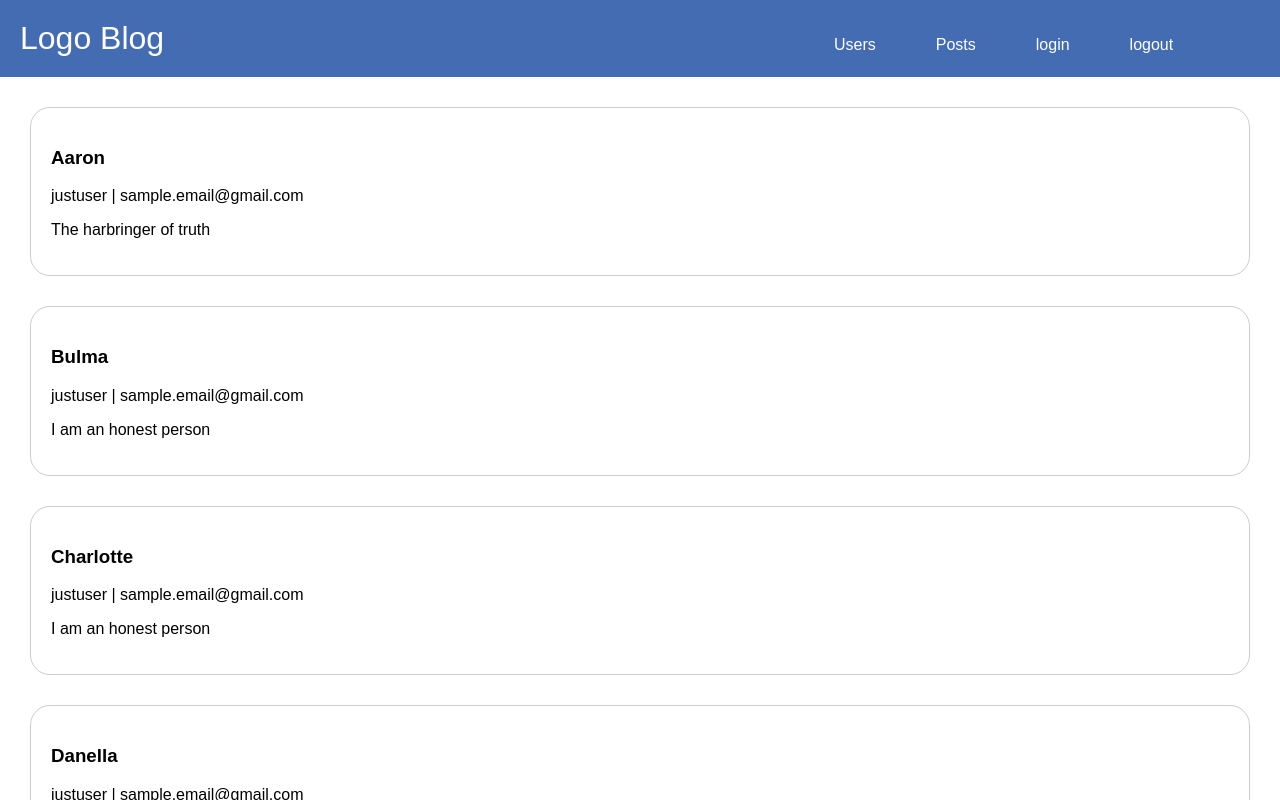
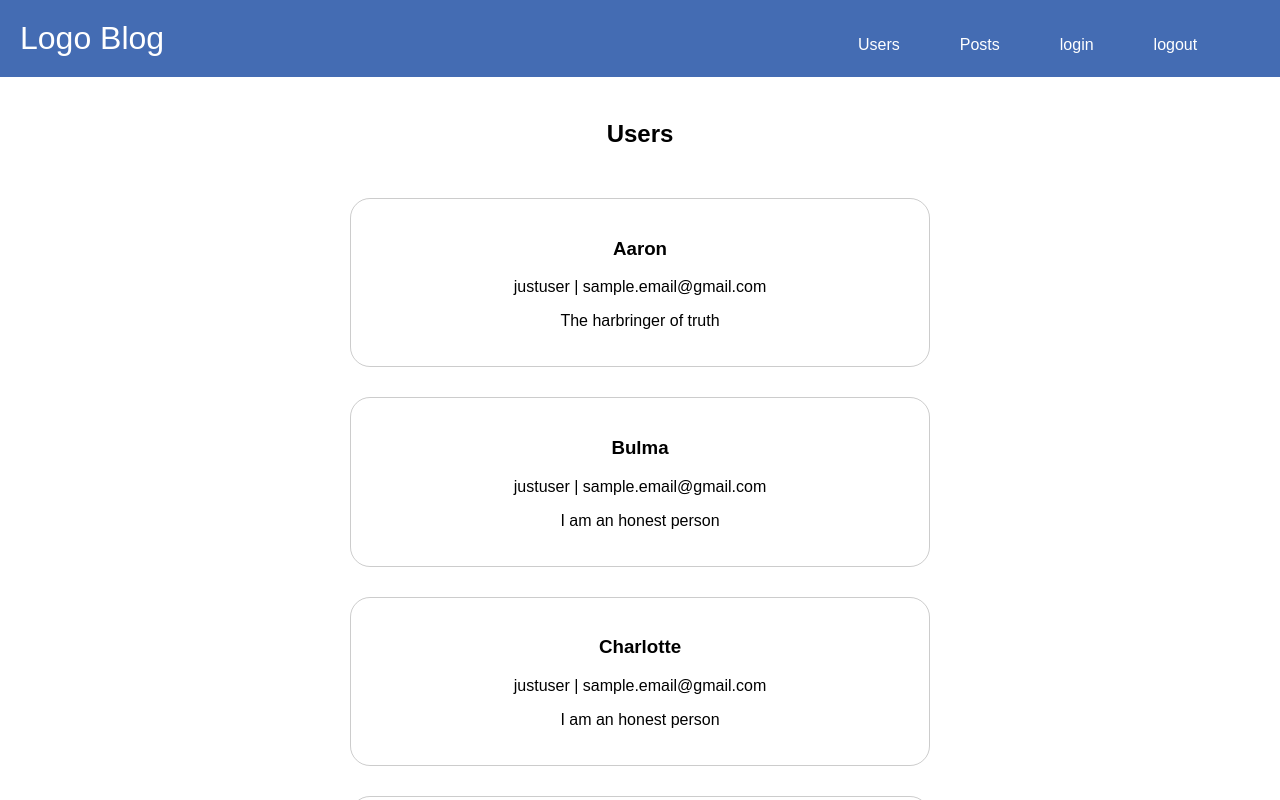
Before and after one commit to adhywiranata/react-redux-experiment, a React (Create React App) app: page / in a window 1280 px wide. Shown: the top 800 px of the page. Built offline with nearby package versions, Linux system fonts and the light colour scheme; data requests are answered from the project's data file.

Commit message:
refactor

```diff
--- a/package.json
+++ b/package.json
@@ -9,6 +9,7 @@
     "react": "^15.5.4",
     "react-dom": "^15.5.4",
     "react-redux": "^5.0.4",
+    "react-router-dom": "^4.1.1",
     "redux": "^3.6.0",
     "redux-thunk": "^2.2.0"
   },
--- a/src/App.js
+++ b/src/App.js
@@ -1,4 +1,5 @@
 import React, { Component } from 'react';
+import { BrowserRouter, Route } from 'react-router-dom';
 
 import Header from './components/Header';
 import UserList from './components/UserList';
@@ -7,11 +8,15 @@ import AddUserForm from './components/AddUserForm';
 class App extends Component {
   render() {
     return (
-      <div>
-        <Header />
-        <UserList />
-        <AddUserForm />
-      </div>
+      <BrowserRouter>
+        <div style={{ flex: 1, display: 'flex', flexDirection: 'column' }}>
+          <Header />
+          <div style={{ paddingTop: 70 }}>
+            <Route exact path="/" component={UserList} />
+            <Route path="/add-user" component={AddUserForm} />
+          </div>
+        </div>
+      </BrowserRouter>
     );
   }
 }
--- a/src/components/AddUserForm.js
+++ b/src/components/AddUserForm.js
@@ -10,6 +10,7 @@ const styles = {
     padding: 30,
     backgroundColor: '#22313F',
     color: '#FFFFFF',
+    height: '100vh',
     flex: 1,
     display: 'flex',
     flexDirection: 'column',
--- a/src/components/Header.js
+++ b/src/components/Header.js
@@ -2,6 +2,8 @@ import React from 'react';
 
 const styles = {
   header: {
+    position: 'fixed',
+    width: '100%',
     backgroundColor: '#446CB3',
     padding: 20,
     color: '#FFFFFF',
--- a/src/components/UserList.js
+++ b/src/components/UserList.js
@@ -11,9 +11,12 @@ class UserList extends React.Component {
 
   render() {
     return (
-      <div className="App-intro">
-        { this.props.users.length === 0 && <h4>Loading Awesome Users....</h4> }
-        { this.props.users.map((user, index) => <UserItem key={user.id} {...user} />) }
+      <div style={{ paddingTop: 30, flex: 1, display: 'flex', flexDirection: 'column', justifyContent: 'center', alignItems: 'center' }}>
+        <h2>Users</h2>
+        <div style={{ width: '50%', textAlign: 'center' }}>
+          { this.props.users.length === 0 && <h4>Loading Awesome Users....</h4> }
+          { this.props.users.map((user, index) => <UserItem key={user.id} {...user} />) }
+        </div>
       </div>
     )
   }
```
Also changed, not shown: 1 other file (tests, documents, lock files or other folders).
